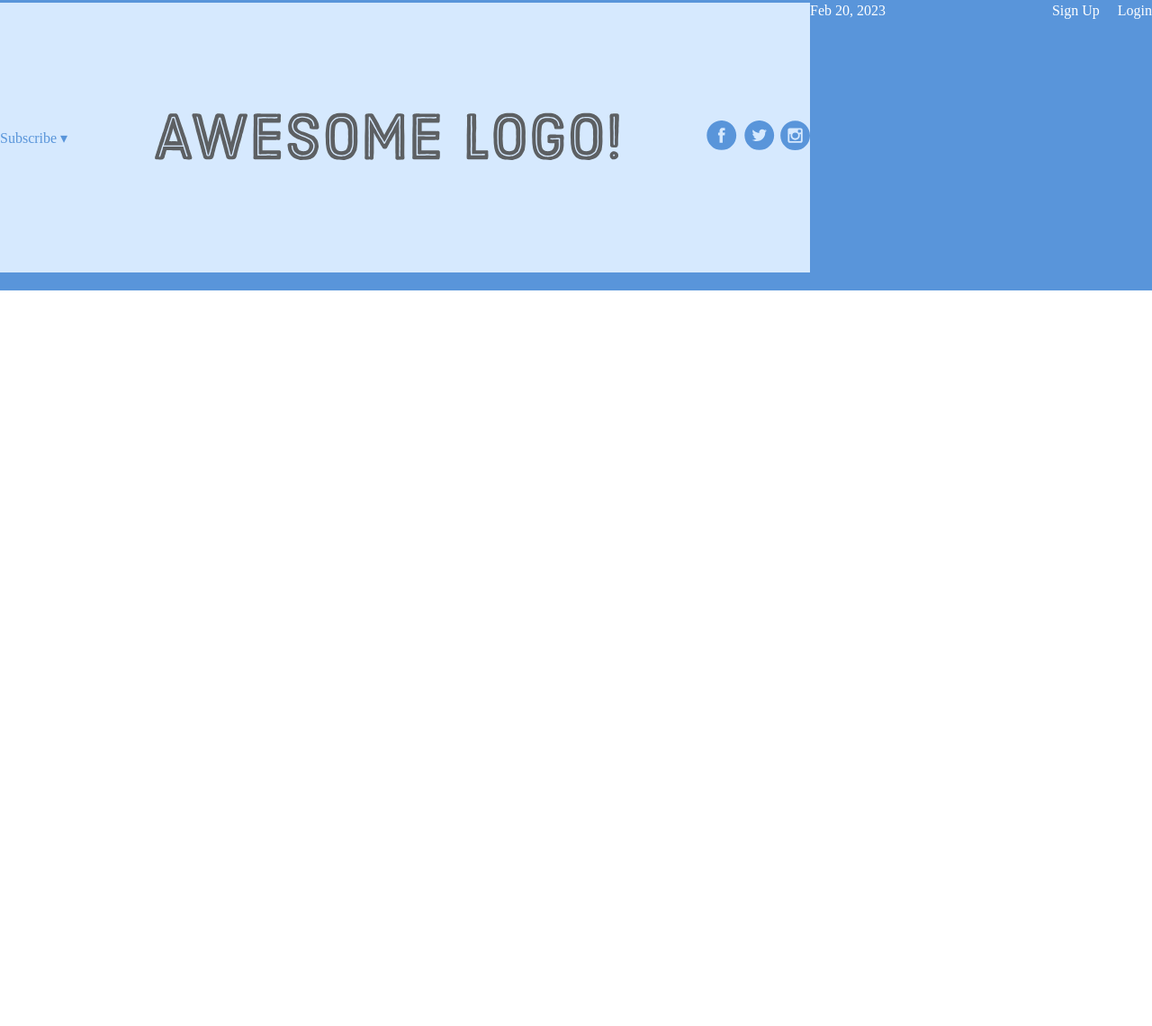
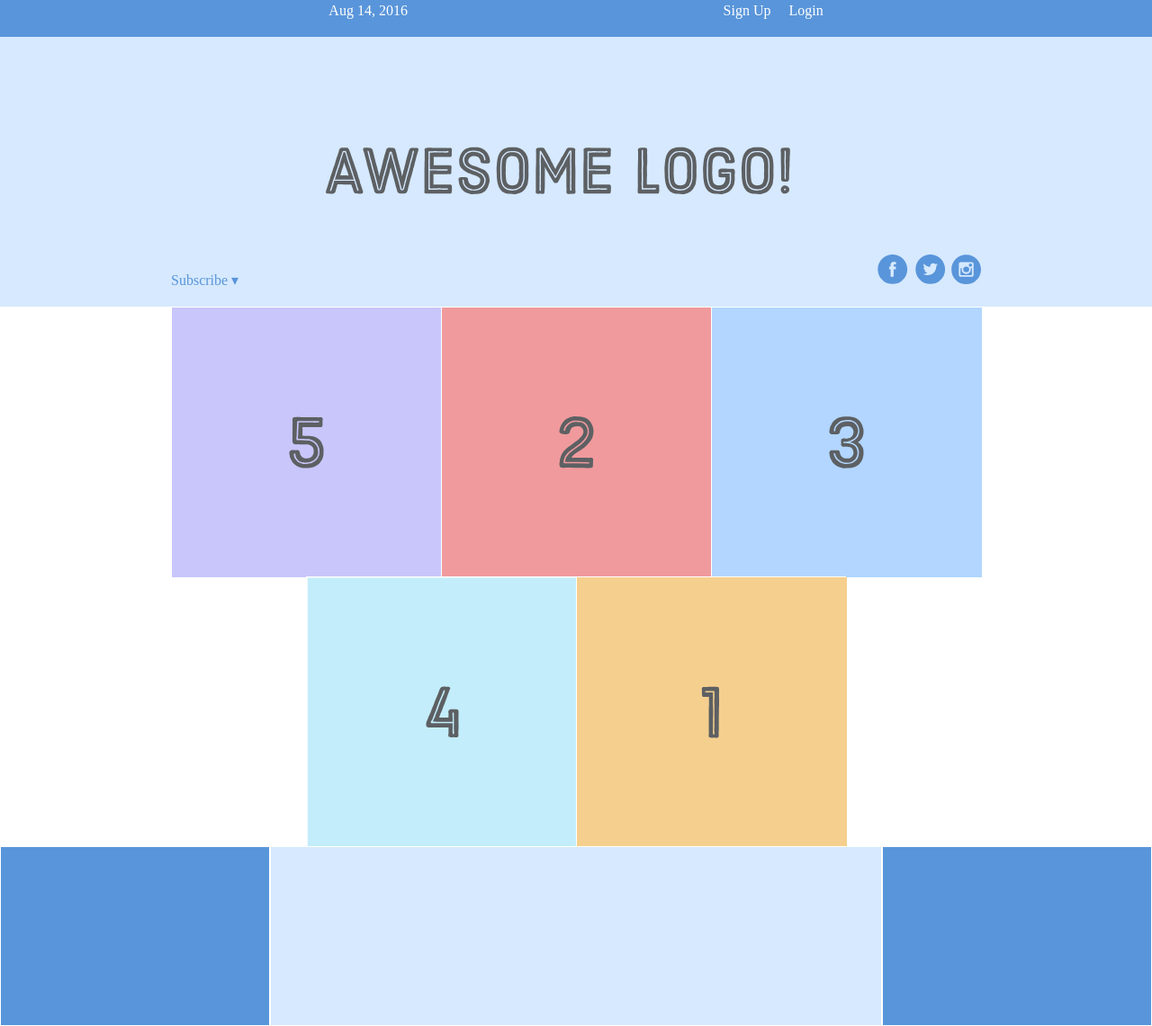
Before and after one commit to mrdanishsaleem/interneting-is-hard, a plain HTML site: page index.html in a window 1280 px wide. Shown: the part 17-1158 px from the top of the page at 90% size. Before the commit the page ends 800 px from the top, so only its background shows below. Drawn offline with Linux system fonts and the light colour scheme.

Commit message:
🎯: Flexbox

```diff
--- a/index.html
+++ b/index.html
@@ -9,20 +9,46 @@
   </head>
   <body>
     <div class="menu-container">
-      <div class="header-container">
-        <div class="header">
-          <div class="subscribe">Subscribe &#9662;</div>
-          <div class="logo"><img src="images/awesome-logo.svg" alt="" /></div>
-          <div class="social"><img src="images/social-icons.svg" alt="" /></div>
-        </div>
-      </div>
       <div class="menu">
-        <div class="date">Feb 20, 2023</div>
+        <div class="date">Aug 14, 2016</div>
         <div class="links">
           <div class="signup">Sign Up</div>
           <div class="login">Login</div>
         </div>
       </div>
     </div>
+    <div class="header-container">
+      <div class="header">
+        <div class="subscribe">Subscribe &#9662;</div>
+        <div class="logo"><img src="images/awesome-logo.svg" alt="" /></div>
+        <div class="social">
+          <img src="images/social-icons.svg" alt="" />
+        </div>
+      </div>
+    </div>
+    <div class="photo-grid-container">
+      <div class="photo-grid">
+        <div class="photo-grid-item first-item">
+          <img src="images/one.svg" alt="" />
+        </div>
+        <div class="photo-grid-item">
+          <img src="images/two.svg" alt="" />
+        </div>
+        <div class="photo-grid-item">
+          <img src="images/three.svg" alt="" />
+        </div>
+        <div class="photo-grid-item">
+          <img src="images/four.svg" alt="" />
+        </div>
+        <div class="photo-grid-item last-item">
+          <img src="images/five.svg" alt="" />
+        </div>
+      </div>
+    </div>
+    <div class="footer">
+      <div class="footer-item footer-one"></div>
+      <div class="footer-item footer-two"></div>
+      <div class="footer-item footer-three"></div>
+    </div>
   </body>
 </html>
--- a/style.css
+++ b/style.css
@@ -6,10 +6,29 @@
 
 .menu-container {
   color: #fff;
-  background-color: #5995da;
+  background-color: #5995da; /* Blue */
   padding: 20px 0;
   display: flex;
   justify-content: center;
+}
+
+.menu {
+  width: 900px;
+  display: flex;
+  justify-content: space-around;
+}
+
+.links {
+  display: flex;
+  justify-content: flex-end;
+}
+
+.signup {
+  margin-left: auto;
+}
+
+.login {
+  margin-left: 20px;
 }
 
 .header-container {
@@ -27,17 +46,55 @@
   align-items: center;
 }
 
-.menu {
+.social,
+.subscribe {
+  align-self: flex-end;
+  margin-bottom: 20px;
+}
+
+.photo-grid-container {
+  display: flex;
+  justify-content: center;
+}
+
+.photo-grid {
   width: 900px;
+  display: flex;
+  justify-content: center;
+  flex-wrap: wrap;
+  flex-direction: row;
+  align-items: center;
+}
+
+.photo-grid-item {
+  border: 1px solid #fff;
+  width: 300px;
+  height: 300px;
+}
+
+.first-item {
+  order: 1;
+}
+
+.last-item {
+  order: -1;
+}
+
+.footer {
   display: flex;
   justify-content: space-between;
 }
 
-.links {
-  display: flex;
-  justify-content: flex-end;
+.footer-item {
+  border: 1px solid #fff;
+  background-color: #d6e9fe;
+  height: 200px;
+  flex: 1;
 }
 
-.login {
-  margin-left: 20px;
+.footer-one,
+.footer-three {
+  background-color: #5995da;
+  flex: initial;
+  width: 300px;
 }
```
Also changed, not shown: 1 other file.
